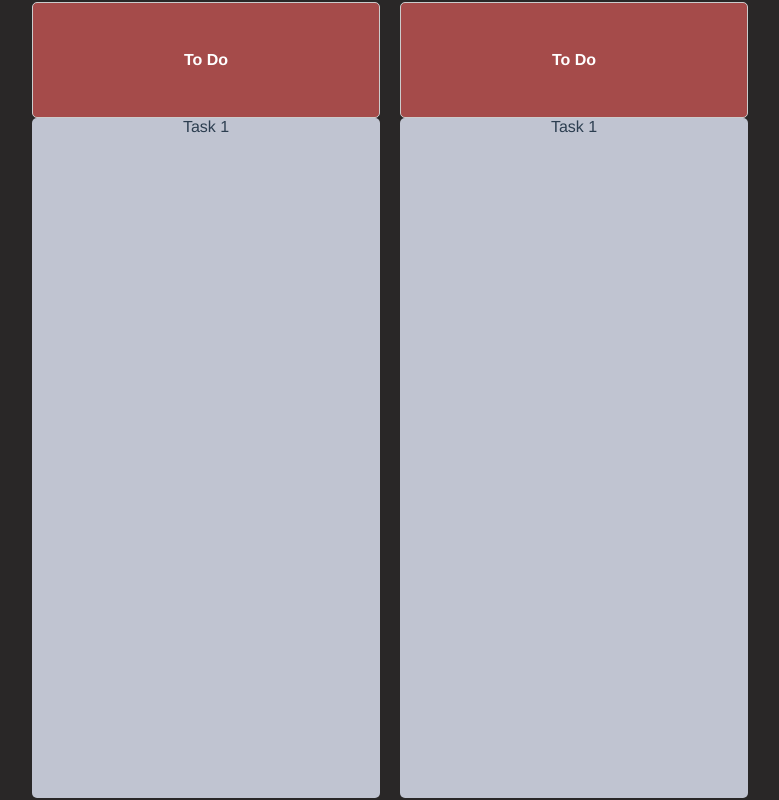
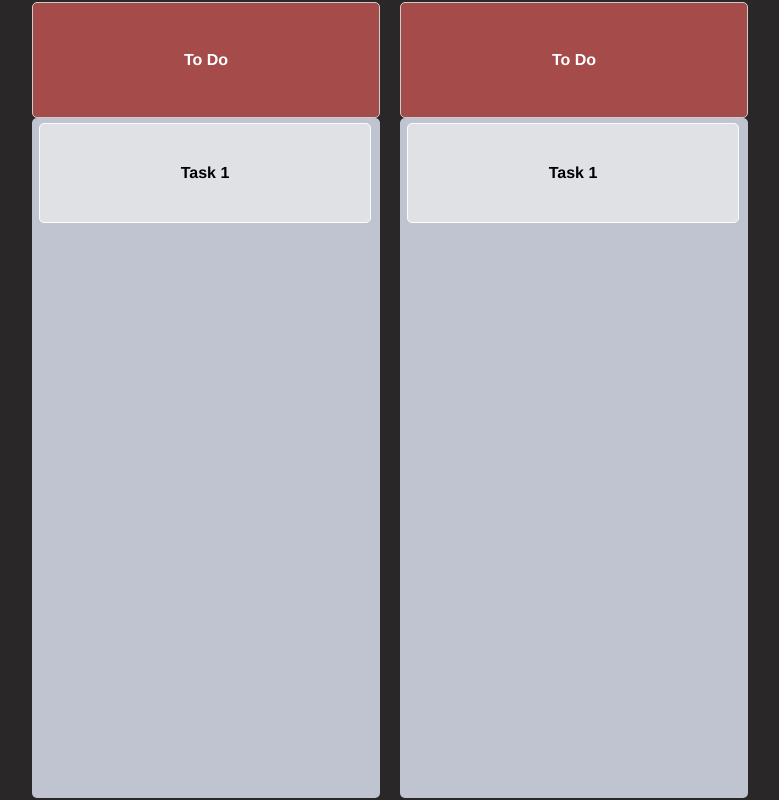
Before and after one commit to demetgas/drag-drop-vue, a Vue app: page / in a window 1280 px wide. Shown: the whole page, without its empty margins (240-1019 px from the left). Built offline with nearby package versions, Linux system fonts and the light colour scheme.

Commit message:
Update TaskCard.vue

```diff
--- a/src/components/TaskCard.vue
+++ b/src/components/TaskCard.vue
@@ -3,7 +3,7 @@
     <div class="card">
       <div class="title"><div class="titleName">To Do</div></div>
       <div class="list">
-        <div class="listItems">Task 1</div>
+        <div class="listItem">Task 1</div>
       </div>
     </div>
   </div>
@@ -44,4 +44,16 @@ export default {
   overflow-y: auto;
   overflow-x: hidden;
 }
+.listItem {
+  border-radius: 5px;
+  margin: 5px 7px;
+  background-color: rgb(224, 225, 228);
+  color: black;
+  padding: 40px;
+  width: 250px;
+  border: 1px solid #fcfcfc;
+  font-weight: bold;
+  cursor: pointer;
+  overflow: visible;
+}
 </style>
```
